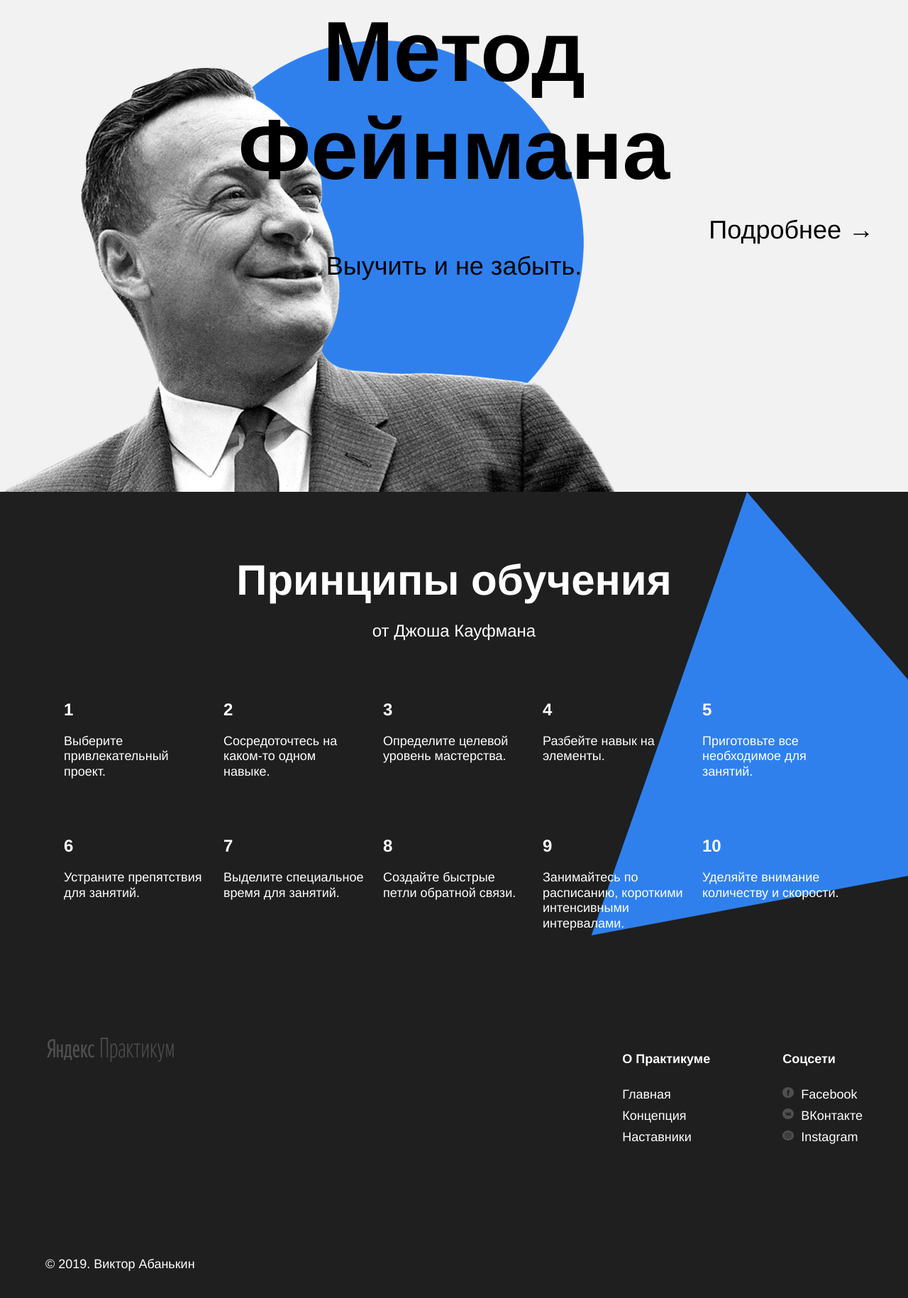
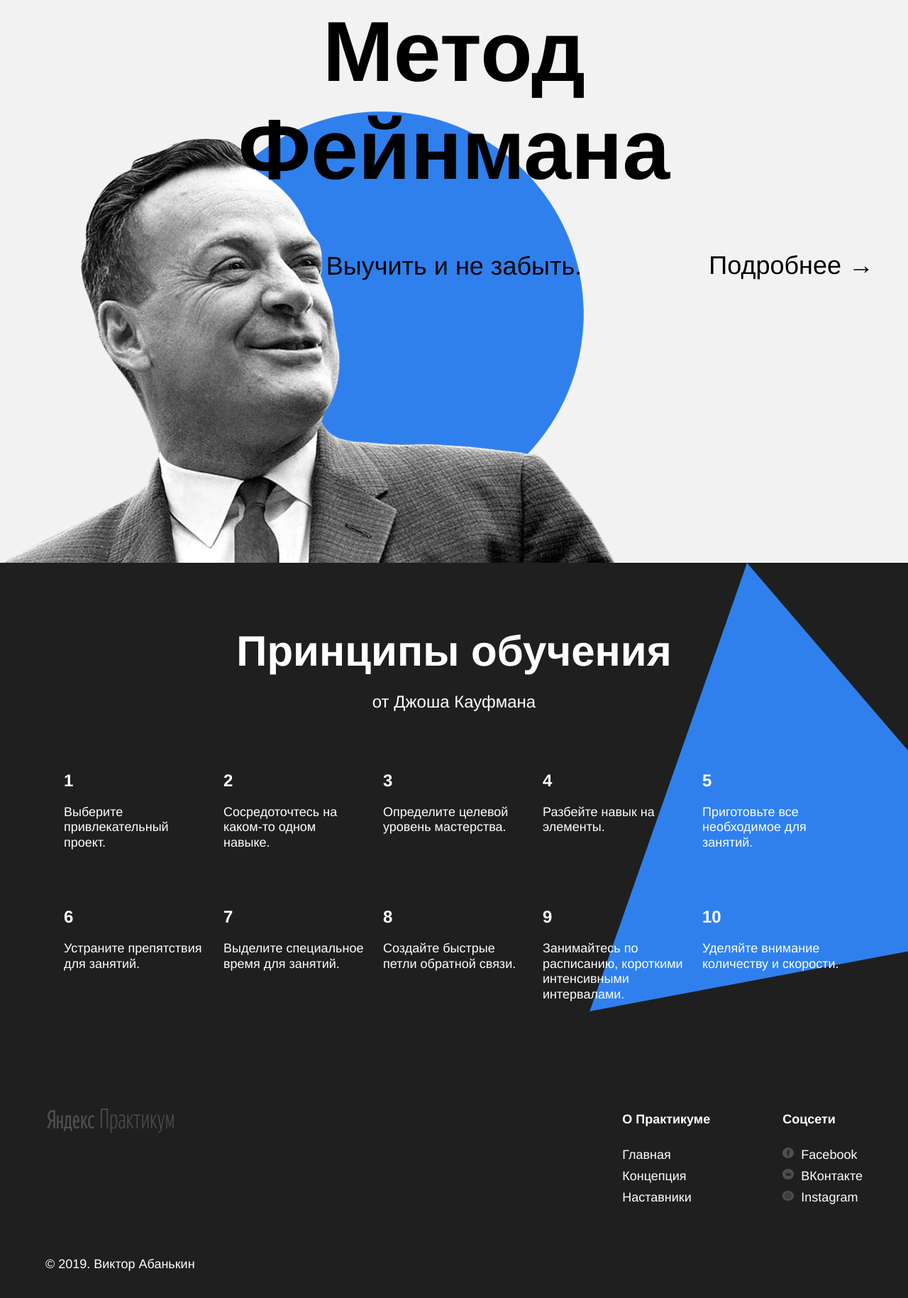
Before and after one commit to namza80/how-to-learn, a plain HTML site: page index.html in a window 1280 px wide. Shown: the part 2104-3933 px from the top of the page at 71% size. Drawn offline with Linux system fonts and the light colour scheme.

Commit message:
review project 1

```diff
--- a/index.html
+++ b/index.html
@@ -12,7 +12,7 @@
       <header class="header">
         <img src="./images/logo_place_header.svg" alt="Яндекс Практикум" class="logo logo_place_header">
         <h1 class="header__title">Научиться учиться</h1>
-        <p class="header__subtitle">Какие современные и эффективные подходы к обучению вы можете использовать в своей жизни? <a href="#" class="header__subtitle_link">Узнать →</a></p>
+        <p class="header__subtitle">Какие современные и эффективные подходы к обучению вы можете использовать в своей жизни? <a href="#" class="header__link">Узнать &rarr;</a></p>
         <img src="./images/header-image.png" alt="Как научиться учиться" class="header__main-illustration">
         <div class="header__square-pic"></div>
       </header>
@@ -29,40 +29,40 @@
         </section>
         <section class="digits">
           <h2 class="section-title">Цифры и факты</h2>
-          <h3 class="section-subtitle">Про учебу и мозг</h3>
+          <p class="section-subtitle">Про учебу и мозг</p>
           <div class="table">
             <div class="table__cell">
-              <h2 class="table__heading">86 миллиардов</h2>
+              <h3 class="table__heading">86 миллиардов</h3>
               <p class="table__text">Число нейронов в мозге человека</p>
             </div>
             <div class="table__cell">
-              <h2 class="table__heading">2,1 миллиарда</h2>
+              <h3 class="table__heading">2,1 миллиарда</h3>
               <p class="table__text">Число нуждающихся в повышении квалификации</p>
               <p class="table__text">Всемирный банк, 2017</p>
             </div>
             <div class="table__cell">
-              <h2 class="table__heading">1000 терабайт</h2>
+              <h3 class="table__heading">1000 терабайт</h3>
               <p class="table__text">Объем памяти человека</p>
             </div>
             <div class="table__cell">
-              <h2 class="table__heading">500 триллионов</h2>
+              <h3 class="table__heading">500 триллионов</h3>
               <p class="table__text">Число ответственных за обучение нервных синапсов у взрослого человека</p>
             </div>
             <div class="table__cell">
-              <h2 class="table__heading">420 миллионов</h2>
+              <h3 class="table__heading">420 миллионов</h3>
               <p class="table__text">Число взрослых людей моложе 25 лет, не имеющих образования для трудоустройства</p>
               <p class="table__text">Всемирный банк, 2017</p>
             </div>
             <div class="table__cell">
-              <h2 class="table__heading">17-20 лет</h2>
+              <h3 class="table__heading">17-20 лет</h3>
               <p class="table__text">Пик обучаемости</p>
             </div>
             <div class="table__cell">
-              <h2 class="table__heading">1885 год</h2>
+              <h3 class="table__heading">1885 год</h3>
               <p class="table__text">Открытие кривой забывания</p>
             </div>
             <div class="table__cell">
-              <h2 class="table__heading">1889 год</h2>
+              <h3 class="table__heading">1889 год</h3>
               <p class="table__text">Открытие условного рефлекса</p>
             </div>
           </div>
@@ -71,76 +71,77 @@
           <h2 class="feynman__title">Метод Фейнмана</h2>
           <h3 class="feynman__subtitle">Выучить и не забыть.</h3>
           <img src="./images/feynman.png" alt="Фото Фейнмана" class="feynman__img">
-          <a href="#" class="feynman__link">Подробнее →</a>
+          <a href="#" class="feynman__link">Подробнее &rarr;</a>
         </section>
         <section class="kaufman">
           <h2 class="section-title section-title_theme_dark">Принципы обучения</h2>
-          <h3 class="section-subtitle section-subtitle_theme_dark">от Джоша Кауфмана</h3>
+          <p class="section-subtitle section-subtitle_theme_dark">от Джоша Кауфмана</p>
           <div class="table table_theme_dark">
             <div class="table__cell table__cell_theme_dark">
-              <h2 class="table__heading table__heading_theme_dark">1</h2>
+              <h3 class="table__heading table__heading_theme_dark">1</h3>
               <p class="table__text table__text_theme_dark">Выберите привлекательный проект.</p>
             </div>
             <div class="table__cell table__cell_theme_dark">
-              <h2 class="table__heading table__heading_theme_dark">2</h2>
+              <h3 class="table__heading table__heading_theme_dark">2</h3>
               <p class="table__text table__text_theme_dark">Сосредоточтесь на каком-то одном навыке.</p>
             </div>
             <div class="table__cell table__cell_theme_dark">
-              <h2 class="table__heading table__heading_theme_dark">3</h2>
+              <h3 class="table__heading table__heading_theme_dark">3</h3>
               <p class="table__text table__text_theme_dark">Определите целевой уровень мастерства.</p>
             </div>
             <div class="table__cell table__cell_theme_dark">
-              <h2 class="table__heading table__heading_theme_dark">4</h2>
+              <h3 class="table__heading table__heading_theme_dark">4</h3>
               <p class="table__text table__text_theme_dark">Разбейте навык на элементы.</p>
             </div>
             <div class="table__cell table__cell_theme_dark">
-              <h2 class="table__heading table__heading_theme_dark">5</h2>
+              <h3 class="table__heading table__heading_theme_dark">5</h3>
               <p class="table__text table__text_theme_dark">Приготовьте все необходимое для занятий.</p>
             </div>
             <div class="table__cell table__cell_theme_dark">
-              <h2 class="table__heading table__heading_theme_dark">6</h2>
+              <h3 class="table__heading table__heading_theme_dark">6</h3>
               <p class="table__text table__text_theme_dark">Устраните препятствия для занятий.</p>
             </div>
             <div class="table__cell table__cell_theme_dark">
-              <h2 class="table__heading table__heading_theme_dark">7</h2>
+              <h3 class="table__heading table__heading_theme_dark">7</h3>
               <p class="table__text table__text_theme_dark">Выделите специальное время для занятий.</p>
             </div>
             <div class="table__cell table__cell_theme_dark">
-              <h2 class="table__heading table__heading_theme_dark">8</h2>
+              <h3 class="table__heading table__heading_theme_dark">8</h3>
               <p class="table__text table__text_theme_dark">Создайте быстрые петли обратной связи.</p>
             </div>
             <div class="table__cell table__cell_theme_dark">
-              <h2 class="table__heading table__heading_theme_dark">9</h2>
+              <h3 class="table__heading table__heading_theme_dark">9</h3>
               <p class="table__text table__text_theme_dark">Занимайтесь по расписанию, короткими интенсивными интервалами.</p>
             </div>
             <div class="table__cell table__cell_theme_dark">
-              <h2 class="table__heading table__heading_theme_dark">10</h2>
+              <h3 class="table__heading table__heading_theme_dark">10</h3>
               <p class="table__text table__text_theme_dark">Уделяйте внимание количеству и скорости.</p>
             </div>
           </div>
-          <img src="./images/kaufman-triangle.svg" alt="Треугольник" class="kaufman__triangle">
+          <div class="kaufman__triangle"></div>
         </section>
       </main>
       <footer class="footer">
         <div class="footer__columns">
-          <div class="footer__columns_content_copyright">
+          <div class="footer__column footer__column_content_copyright">
             <img src="./images/logo_place_footer.svg" alt="Я.Практикум" class="logo logo_place_footer">
-            <h4 class="footer__author">&copy; 2019. Виктор Абанькин</h4>
+            <p class="footer__author">&copy; 2019. Виктор Абанькин</p>
           </div>
-          <nav class="footer__columns_content_info">
+          <nav class="footer__column footer__column_content_info">
             <h2 class="footer__column-heading">О Практикуме</h2>
             <ul class="footer__column-links">
-              <li><a href="#">Главная</a></li>
-              <li><a href="#">Концепция</a></li>
-              <li><a href="#">Наставники</a></li>
+              <li><a href="#" class="footer__column-link">Главная</a></li>
+              <li><a href="#" class="footer__column-link">Концепция</a></li>
+              <li><a href="#" class="footer__column-link">Наставники</a></li>
             </ul>
           </nav>
-          <nav class="footer__columns_content_social">
+          <nav class="footer__column footer__column_content_social">
             <h2 class="footer__column-heading">Соцсети</h2>
             <ul class="footer__column-links">
-              <li><a href="#"><img src="./images/facebook_color_white.svg" class="footer__social-icon" alt="Фейсбук">Facebook</a></li>
-              <li><a href="#"><img src="./images/vk_color_white.svg" class="footer__social-icon" alt="ВКонтакте">ВКонтакте</a></li>
-              <li><a href="#"><img src="./images/instagram_color_white.svg" class="footer__social-icon" alt="Инстаграм">Instagram</a></li>
+              <li><a href="#" class="footer__column-link"></a>
+              <li><a href="#" class="footer__column-link"><img src="./images/facebook_color_white.svg" class="footer__social-icon" alt="Фейсбук">Facebook</a></li>
+              <li><a href="#" class="footer__column-link"><img src="./images/vk_color_white.svg" class="footer__social-icon" alt="ВКонтакте">ВКонтакте</a></li>
+              <li><a href="#" class="footer__column-link"><img src="./images/instagram_color_white.svg" class="footer__social-icon" alt="Инстаграм">Instagram</a></li>
             </ul>
           </nav>
         </div>
--- a/styles/style.css
+++ b/styles/style.css
@@ -21,7 +21,7 @@ header, section, footer {
   position: relative;
 }
 
-.header__subtitle_link {
+.header__link {
   text-decoration: none;
   color: #4381E9;
 }
@@ -186,7 +186,7 @@ header, section, footer {
   position: relative;
   min-height: 790px;
   background-color: #F2F2F2;
-  z-index: -1;
+  padding-top: 100px;
   /* outline: 1px solid red; */
 }
 
@@ -196,7 +196,6 @@ header, section, footer {
   height: 637px;
   left: 0;
   bottom: 0;
-  z-index: -1;
 }
 
 .feynman__title {
@@ -204,8 +203,9 @@ header, section, footer {
   line-height: 1.15;
   font-size: 120px;
   margin: 0 auto;
-  padding-top: 100px;
   text-align: center;
+  position: relative;
+  z-index: 2;
   /* outline: 1px solid red; */
 }
 
@@ -215,6 +215,8 @@ header, section, footer {
   font-weight: normal;
   margin-top: 70px;
   text-align: center;
+  position: relative;
+  z-index: 2;
   /* outline: 1px solid red; */
 }
 
@@ -226,7 +228,7 @@ header, section, footer {
   position: absolute;
   top: 50%;
   right: 48px;
-  z-index: 200;
+  z-index: 2;
   /* outline: 1px solid red; */
 }
 
@@ -235,16 +237,16 @@ header, section, footer {
   background-color: #1F1F1F;
   position: relative;
   overflow: hidden;
-  z-index: -1;
 }
 
 .kaufman__triangle {
+  background-image: url(../images/kaufman-triangle.svg);
+  background-size: cover;
   width: 877px;
   height: 877px;
   position: absolute;
   right: -210px;
   top: 0;
-  z-index: -1;
 }
 
 /* и элемента с модификатором вида ключ-значение */
@@ -253,6 +255,7 @@ header, section, footer {
   color: white;
   right: 0;
   margin-top: 80px;
+  z-index: 2;
 }
 
 .section-title_theme_dark {
@@ -284,22 +287,24 @@ header, section, footer {
 }
 
 .footer {
+  min-height: 350px;
   background-color: #1F1F1F;
   padding: 60px 0 40px 0;
+  box-sizing: border-box;
+  display: flex;
 }
 
 .footer__columns {
   display: flex;
   flex-direction: row;
   justify-content: space-between;
-  min-height: 350px;
   width: 90%;
   margin: 0 auto;
   color: #fff;
   /* outline: 1px solid red; */
 }
 
-.footer__columns_content_copyright {
+.footer__column_content_copyright {
   display: flex;
   flex-basis: 711px;
 }
@@ -324,6 +329,7 @@ header, section, footer {
   line-height: 30px;
   font-size: 18px;
   font-weight: bold;
+  margin: 0;
 }
 
 .footer__column-links {
@@ -341,7 +347,7 @@ header, section, footer {
   padding-right: 10px;
 }
 
-.footer__column-links a:link {
+.footer__column-link {
   color: #fff;
   text-decoration: none;
 }
```
